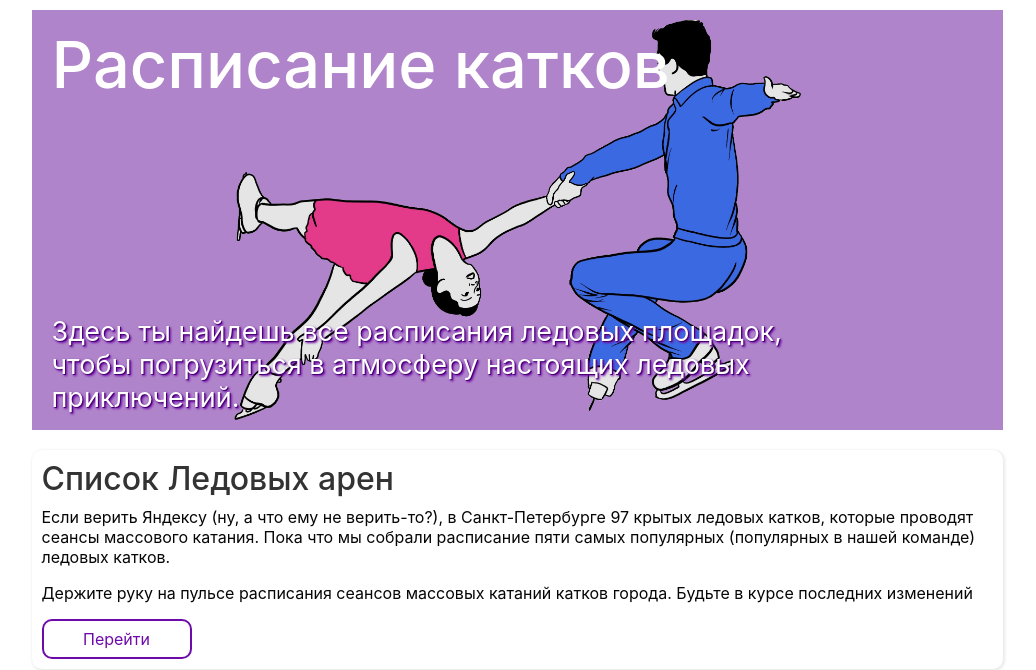
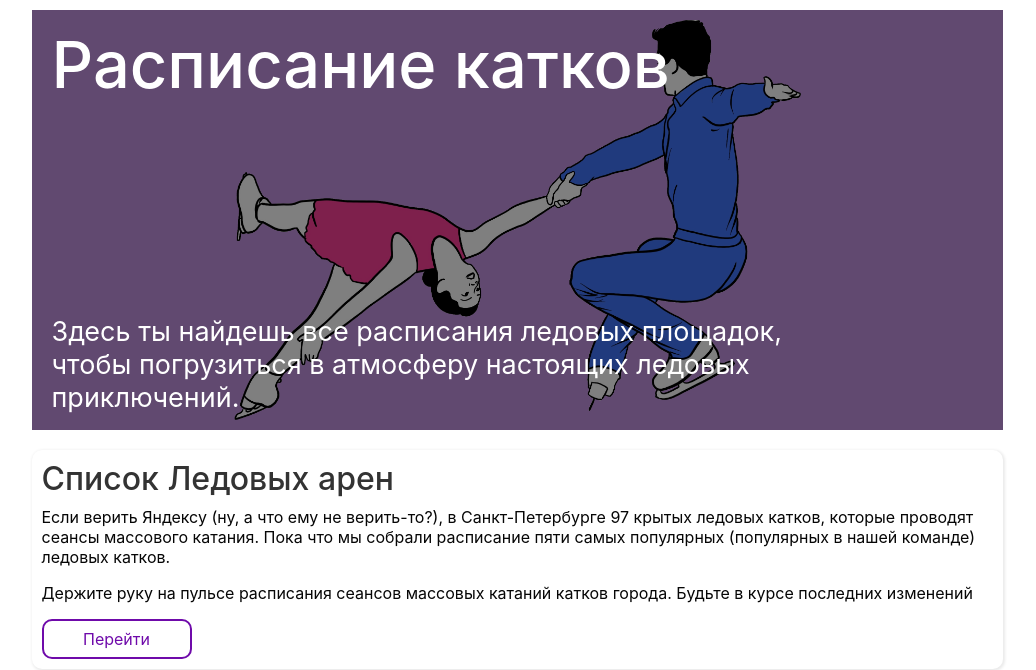
Before and after one commit to fsk8-dev/php-render, a PHP site: page / in a window 1280 px wide. Shown: the part 80-750 px from the top of the page, without its empty margins (123-1159 px from the left). Run offline with PHP 8.4, Linux system fonts and the light colour scheme; data that the repository does not hold is empty.

Commit message:
update styles for hero__content

```diff
--- a/styles/components/hero.css
+++ b/styles/components/hero.css
@@ -21,11 +21,10 @@
 .hero__content {
   position: absolute;
   inset: 0;
-  background-color: rgb(0 0 0 / 10%);
+  background-color: rgb(0 0 0 / 50%);
   display: flex;
   flex-direction: column;
   justify-content: space-between;
-  /* justify-content: flex-end; */
   align-items: flex-start;
   padding: 0 20px;
   z-index: 10;
@@ -45,8 +44,6 @@
   padding: 1rem 0;
   font-size: calc(15.6px + (11.2) * ((100vw - 320px) / (992 - 320)));
   color: currentColor;
-  filter: drop-shadow(1px 1px 0px var(--color-primary-shade))
-    drop-shadow(1px 1px 1px var(--color-primary));
 }
 
 @media (min-width: 992px) {
```
